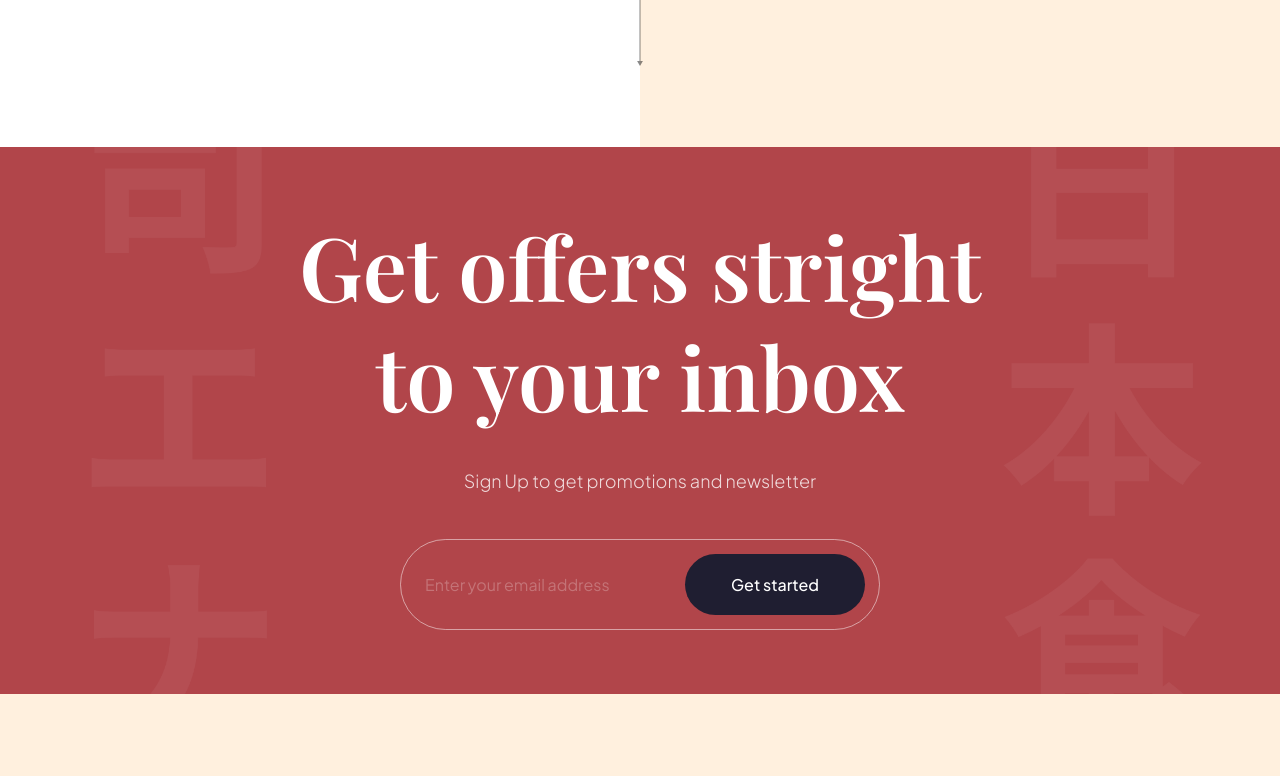
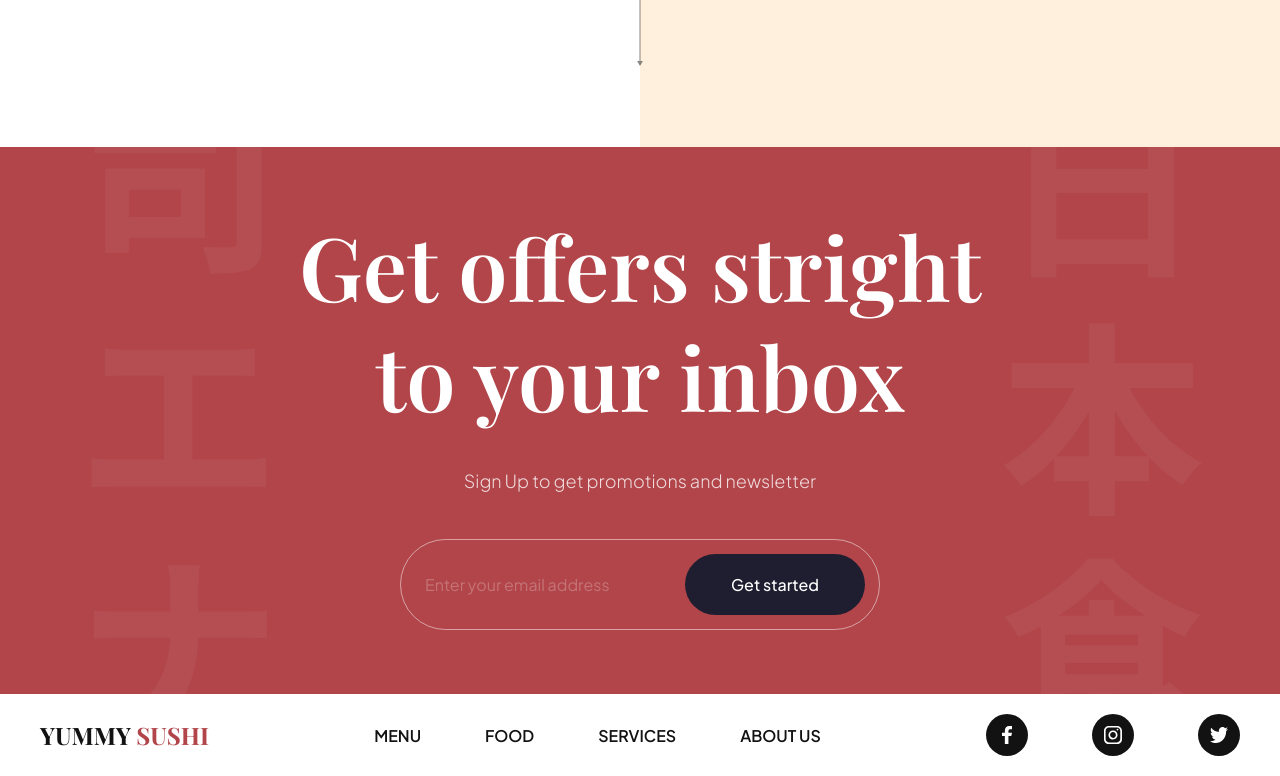
Before and after one commit to May-Moe-Oo/sushi, a website built with Vite: page index.html in a window 1280 px wide. Shown: the part 3711-4487 px from the top of the page. Before the commit the page ends 4405 px from the top, so only its background shows below. Built offline with nearby package versions, Linux system fonts and the light colour scheme.

Commit message:
Footer HTML & CSS

```diff
--- a/css/sections/footer.css
+++ b/css/sections/footer.css
@@ -0,0 +1,55 @@
+.footer {
+    width: 100%;
+    padding: 20px 40px;
+    background: var(--color-white);
+    flex-wrap: wrap;
+    gap: 20px;
+    overflow: hidden;
+}
+
+.footer__logo {
+    font-size: 24px;
+    font-weight: bold;
+    font-family: var(--playfair-display);
+    text-transform: uppercase;
+    color: var(--secondary-color);
+    cursor: pointer;
+}
+
+.footer__logo span {
+    color: var(--primary-color);
+}
+
+.footer ul {
+    list-style: none;
+    display: flex;
+    flex-wrap: wrap;
+    flex-direction: row;
+    gap: 64px;
+
+}
+
+/* change the position of the last child to make the  */
+
+.footer__nav li {
+    font-size: 16px;
+    font-weight: 600;
+    font-family: var(--plus-jakarta-sans);
+    text-transform: uppercase;
+    color: var(--secondary-color);
+    cursor: pointer;
+}
+
+.footer__social li {
+    width: 42px;
+    height: 42px;
+    background: var(--secondary-color);
+    border-radius: 100%;
+
+}
+
+.footer__social li img {
+    width: 45%;
+    height: 45%;
+    object-fit: contain;
+}
--- a/index.html
+++ b/index.html
@@ -294,7 +294,7 @@
 
   </section>
 
-  <section class="subscription flex-center" id="Services">
+  <section class="subscription flex-center" id="services">
     <h2 data-aos="flip-down">Get offers stright <br> to your inbox</h2>
     <p data-aos="fade-up">Sign Up to get promotions and newsletter</p>
     <div class="subscription__form" data-aos="fade-up">
@@ -303,6 +303,26 @@
     </div>
   </section>
 
+  <footer class="footer flex-between">
+    <h3 class="footer__logo">Yummy <span>Sushi</span> </h3>
+    <ul class="footer__nav">
+      <li><a href="#menu">Menu</a></li>
+        <li><a href="#food">Food</a></li>
+        <li><a href="#services">Services</a></li>
+        <li><a href="#about-us">About Us</a></li>
+    </ul>
+    <ul class="footer__social">
+      <li class="flex-center">
+        <img src="assets/facebook.svg" alt="facebook"/>
+      </li>
+      <li class="flex-center">
+        <img src="assets/instagram.svg" alt="instagram"/>
+      </li>
+      <li class="flex-center">
+        <img src="assets/twitter.svg" alt="twitter"/>
+      </li>
+    </ul>
+  </footer>
   <script src="js/script.js" type="module"></script>
 </body>
 </html>
```
